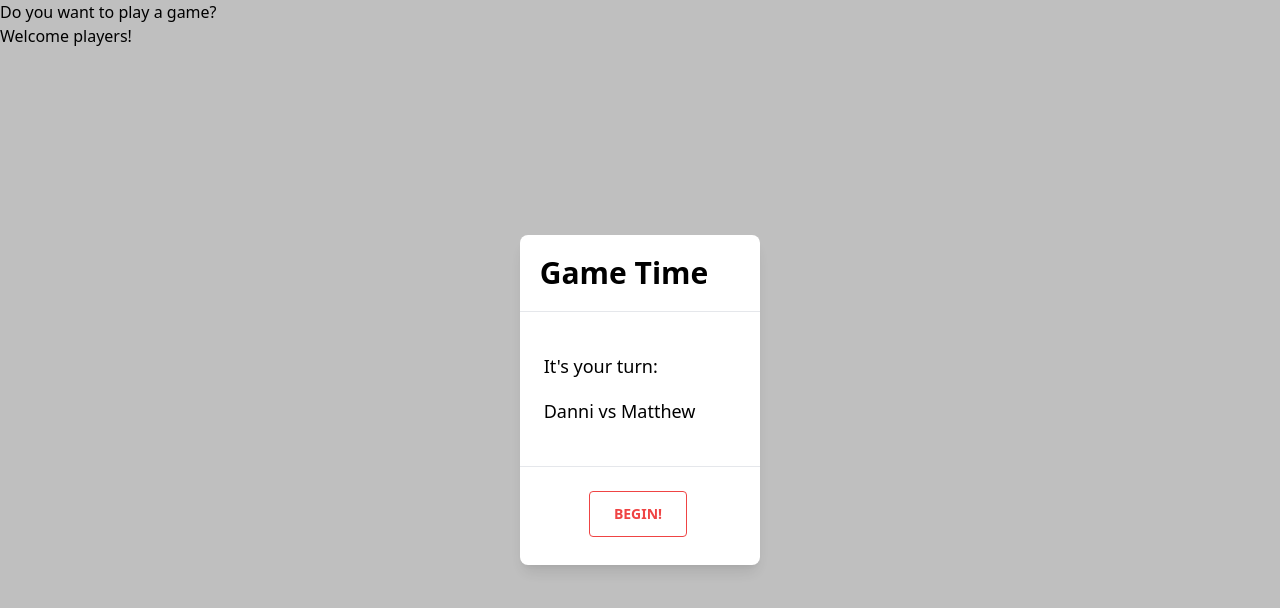
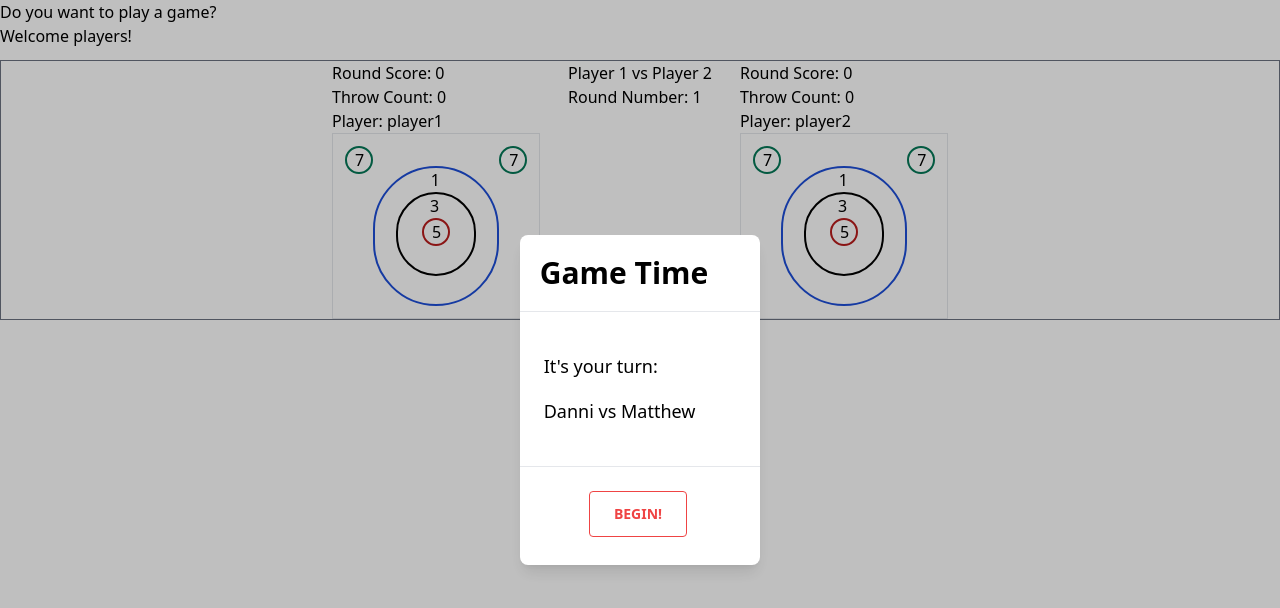
Before and after one commit to danni-young/axe-throwing-scoring, a Nuxt app: page /game in a window 1280 px wide. Shown: the top 608 px of the page. Built offline with nearby package versions, Linux system fonts and the light colour scheme.

Commit message:
round number and score number update

```diff
--- a/components/gameDashboard.vue
+++ b/components/gameDashboard.vue
@@ -1,8 +1,24 @@
 <template>
-  <div class="flex flex-row">
-    <target-board location="L" :roundNumber="roundNumber" />
-    <div><p>Player 1 vs Player 2</p></div>
-    <target-board location="R" :roundNumber="roundNumber" />
+  <div
+    class="flex flex-row justify-center border border-gray-500 border-2 mt-3"
+  >
+    <target-board
+      location="L"
+      :roundNumber="roundNumber"
+      v-on:round-end="updateScore"
+      v-on:update-round="updateRound"
+    />
+    <div class="mx-7">
+      <p>Player 1 vs Player 2</p>
+      <p>Round Number: {{ roundNumber }}</p>
+    </div>
+
+    <target-board
+      location="R"
+      :roundNumber="roundNumber"
+      v-on:round-end="updateScore"
+      v-on:update-round="updateRound"
+    />
   </div>
 </template>
 // at the end of each game, the scores are saved in this component
@@ -12,6 +28,7 @@ import targetBoard from './targetBoard.vue'
 export default {
   data() {
     return {
+      playerOneBeen: false,
       roundNumber: 1,
       player1: {
         1: 0,
@@ -25,6 +42,19 @@ export default {
       },
     }
   },
+  methods: {
+    updateScore(player, score) {
+      this[player][this.roundNumber] = score
+      console.log(this[player][this.roundNumber])
+    },
+    updateRound() {
+      if (this.playerOneBeen === true) {
+        this.roundNumber += 1
+      } else {
+        this.playerOneBeen = true
+      }
+    },
+  },
   components: { targetBoard },
 }
 </script>
--- a/components/targetBoard.vue
+++ b/components/targetBoard.vue
@@ -2,7 +2,7 @@
   <div>
     <p>Round Score: {{ roundScore }}</p>
     <p>Throw Count: {{ throwCount }}</p>
-    <p>Throw Count: {{ playerOnBoard }}</p>
+    <p>Player: {{ playerOnBoard }}</p>
 
     <div class="w-52 border">
       <div class="flex flex-row p-3">
@@ -62,6 +62,15 @@ export default {
       }
     },
   },
+  watch: {
+    throwCount() {
+      if (this.throwCount === 5) {
+        console.log('hiya')
+        this.$emit('round-end', this.playerOnBoard, this.roundScore)
+        this.$emit('update-round')
+      }
+    },
+  },
   computed: {
     playerOnBoard() {
       if (this.roundNumber === 1 || this.roundNumber === 3) {
--- a/pages/game.vue
+++ b/pages/game.vue
@@ -5,18 +5,23 @@
     <!-- Pop up window telling who is playing next -->
     <!-- Two boards on either side of the screen -->
     <p>Welcome players!</p>
+    <game-dashboard />
   </div>
 </template>
 
+// 1 game contains 3 matches
+// each match has 5 throws
+// whoever wins 2 out of 3 games wins
 
 
 <script>
+import GameDashboard from '~/components/gameDashboard.vue'
 import getReadyPopUp from '~/components/getReadyPopUp.vue'
 export default {
   data() {
     return {}
   },
-  components: { getReadyPopUp },
+  components: { getReadyPopUp, GameDashboard },
   computed: {
     players() {
       return this.$store.state.players.playerNames
```
